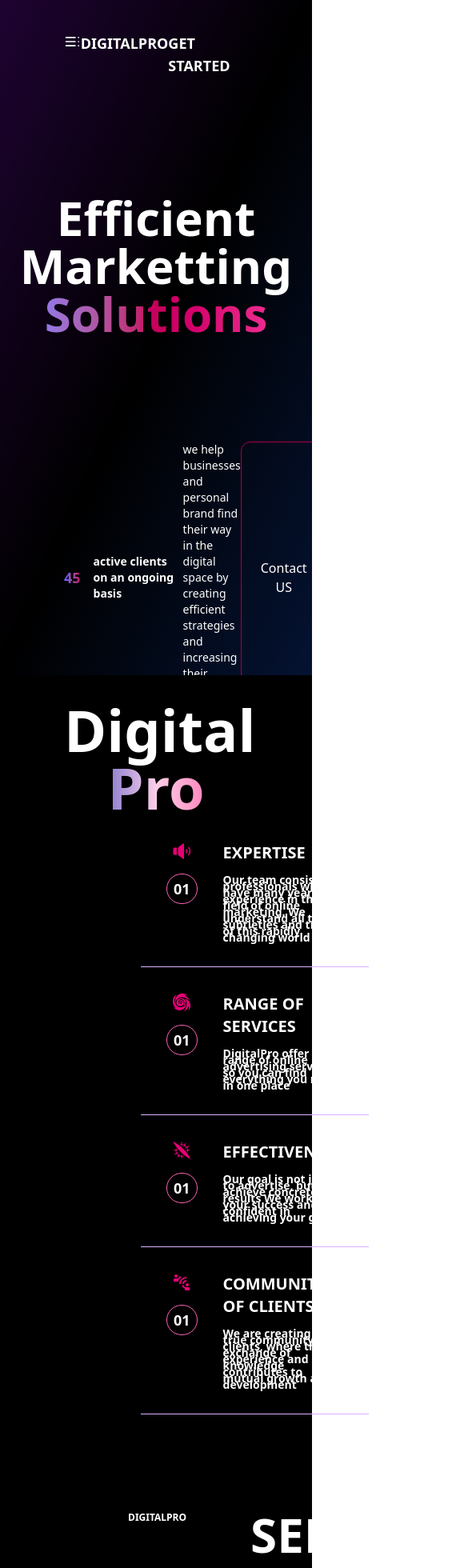
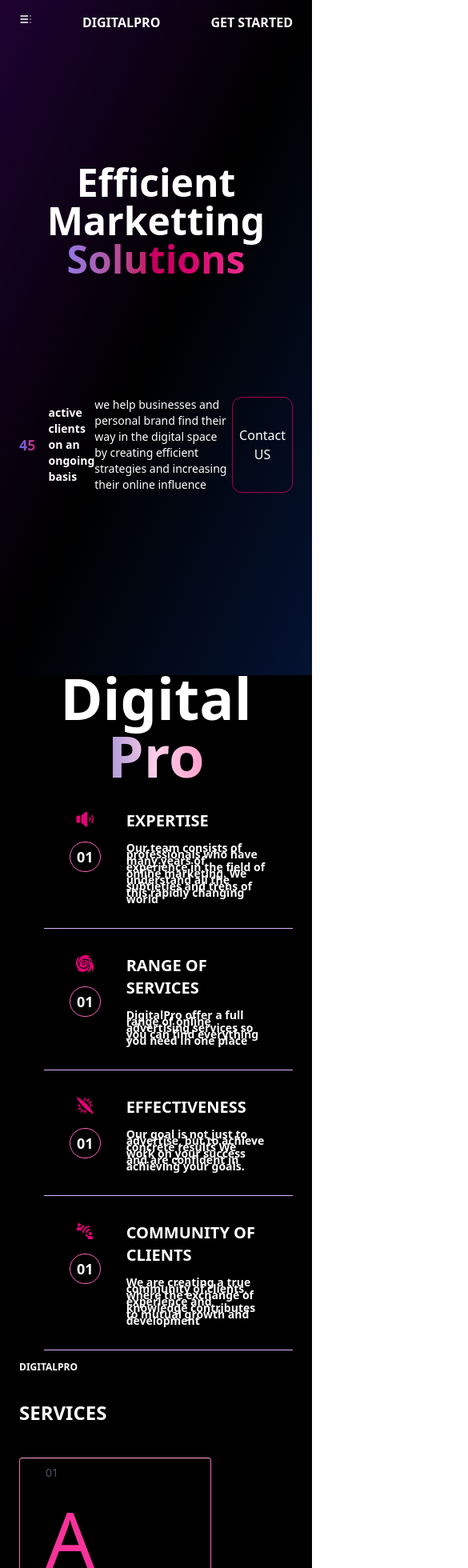
Before and after one commit to Favics-T/digital-pro, a React (Vite) app: page / in a window 390 px wide. Shown: the top 1960 px of the page at 80% size, 585 px wide, since content can reach past the window. Built offline with nearby package versions, Linux system fonts and the light colour scheme.

Commit message:
working onresponsiveness

```diff
--- a/src/App.jsx
+++ b/src/App.jsx
@@ -8,16 +8,16 @@ import Cooperate from './component/Cooperate.jsx'
 // import Cases from './com'
 function App() {
   return (
-   <div className='bg-black text-white  flex flex-col gap-10'>
+   <div className='bg-black text-white  flex flex-col md:gap-10'>
       <div className='relative  min-h-screen bg-black text-white overflow-hidden'>
-     <div className='absolute inset-0 px-20 py-10 bg-gradient-to-br from-purple-600/20 via-transparent to-blue-600/20 '>
+     <div className='absolute inset-0 md:px-20 md:py-10 py-4 px-6 bg-gradient-to-br from-purple-600/20 via-transparent to-blue-600/20 '>
      <div className='flex flex-col gap-4'>
       <Nav />
       <Heroo />
         </div>
      </div>
          </div>
-         <div className='px-20 '>
+         <div className='md:px-20 px-6 '>
           <Services />
           <Section3 />
           <Cases />
--- a/src/component/Cases.jsx
+++ b/src/component/Cases.jsx
@@ -3,16 +3,16 @@ import { LuLeaf } from "react-icons/lu";
 
 function Cases() {
   return (
-    <div className='flex py-10  gap-14 mt-15'>
+    <div className='flex md:flex-row flex-col py-10  md:gap-14 gap-6 mt-15'>
       {/* header */}
         <p className='text-white text-lg w-40 leading-3.5'>90% <span  className='text-[12px] text-gray-500'>of our clients become regular customer</span></p>
 
-      <div className='w-full flex flex-col gap-16'>
+      <div className='w-full flex flex-col md:gap-16'>
         <h1 className='font-bold text-6xl'>CASES</h1>
 
-        <div className='bg-[url("/images/And.jpg")] p-10 bg-cover bg-center bg-no-repeat w-full h-100 '>
+        <div className='bg-[url("/images/And.jpg")] md:p-10 p-4 bg-cover bg-center bg-no-repeat w-full h-100 '>
         {/* sect-1 */}
-        <div className='flex gap-14'>
+        <div className='flex md:flex-row flex-col md:gap-14'>
             {/* image */}
            <div className='flex flex-col justify-between '>
              <div className='bg-pink-600 w-14 h-14 flex items-center justify-center rounded-full bg-gradient-to-r from-pink-600 via-transparent to-purple-700 text-2xl'><LuLeaf  /></div>
--- a/src/component/Cooperate.jsx
+++ b/src/component/Cooperate.jsx
@@ -5,7 +5,7 @@ function Cooperate() {
   return (
     <div className=' bg-cover flex flex-col  h-screen bg-center bg-[url("/images/And.jpg")]'>
       <div className='w-full h-full flex flex-col gap-8 justify-center items-center '>
-        <h1 className='text-8xl font-bold text-center'>LET'S BEGIN <span className='block bg-gradient-to-r from-indigo-600 via-pink-500 to-pink-700 bg-clip-text text-transparent'> COOPERATION </span></h1>
+        <h1 className='md:text-8xl text-4xl font-bold text-center'>LET'S BEGIN <span className='block bg-gradient-to-r from-indigo-600 via-pink-500 to-pink-700 bg-clip-text text-transparent'> COOPERATION </span></h1>
             <h1 className='text-lg'>Please contact us for cooperation and service detail</h1>
             <button className='border border-b-indigo-500 border-e-pink-500 border-t-pink-300 px-10 py-2 rounded-2xl border-l-purple-500'>CONTACT US</button>
       </div>
--- a/src/component/Heroo.jsx
+++ b/src/component/Heroo.jsx
@@ -5,7 +5,7 @@ const Heroo = () => {
     <div>
 
         <div className='h-110 flex justify-center items-center'>
-             <h1 className='text-6xl text-center md:text-7xl font-bold'>Efficient
+             <h1 className='text-5xl text-center md:text-7xl font-bold'>Efficient
                <span className='block'>Marketting</span>
                 <span className='block bg-gradient-to-r bg-clip-text text-transparent from-indigo-400 via-pink-700 to-pink-500 '>Solutions </span> </h1>
 
@@ -13,14 +13,14 @@ const Heroo = () => {
 
         </div>
 
-        <div className='flex justify-between '>
+        <div className='flex  justify-between '>
             <div className='flex items-center gap-4'>
                 <h1 className='text-lg font-bold bg-gradient-to-r bg-clip-text text-transparent from-indigo-500 to-pink-700'>45</h1>
-                <p className='text-sm w-28 font-bold'>active clients on an ongoing basis</p>
+                <p className='text-sm md:w-28 font-bold'>active clients on an ongoing basis</p>
             </div>
 
-            <h1 className='text-sm w-78 font-extralight'>we help businesses and personal brand find their way in the digital space by creating efficient strategies and increasing their online influence</h1>
-            <button className='border border-pink-800 rounded-xl px-6'>Contact US </button>
+            <h1 className='text-sm md:w-78 font-extralight'>we help businesses and personal brand find their way in the digital space by creating efficient strategies and increasing their online influence</h1>
+            <button className='border border-pink-800 rounded-xl md:px-6 px-2'>Contact US </button>
         </div>
 
     </div>
--- a/src/component/Nav.jsx
+++ b/src/component/Nav.jsx
@@ -3,10 +3,10 @@ import { LuTableOfContents } from "react-icons/lu";
 
 function Nav() {
   return (
-    <div className='flex justify-between text-2xl'>
+    <div className='flex w-full justify-between md:text-2xl'>
         <LuTableOfContents className='' />
-        <h1 className='text-lg font-bold'>DIGITALPRO</h1>
-        <p className='text-lg font-bold'>GET STARTED</p>
+        <h1 className='md:text-lg font-bold'>DIGITALPRO</h1>
+        <p className='md:text-lg font-bold'>GET STARTED</p>
     </div>
   )
 }
--- a/src/component/Section3.jsx
+++ b/src/component/Section3.jsx
@@ -10,13 +10,13 @@ const list = [
 
 function Section3() {
   return (
-    <div className='px-20 mt-20 flex  py-10  gap-20  '>
+    <div className='md:px-20 md:mt-20 flex md:flex-reverse flex-col  md:py-10 py-3 gap-8  md:gap-20  '>
       <Logo />
 
         <div className=' w-full flex flex-col gap-10'>
-            <h1 className='font-bold text-6xl'>SERVICES</h1>
+            <h1 className='font-bold md:text-6xl text-2xl'>SERVICES</h1>
 
-            <div className='grid grid-cols-3  gap-4'>
+            <div className='grid grid-cols-1 md:grid-cols-3  gap-4'>
               {
                 list.map((list)=>(
                   <Section3Card key={list.name} serv={list.serv} num={list.num} letter={list.text} desc={list.desc} />
--- a/src/component/Services.jsx
+++ b/src/component/Services.jsx
@@ -22,10 +22,10 @@ function Services() {
         <h1 className='text-7xl text-center mt-8 font-bold'>Digital <span className='
        block bg-gradient-to-r bg-clip-text text-transparent from-indigo-800 via-pink-200 to-pink-500 '>Pro </span></h1>
 
-<div className='flex  gap-24'>
+<div className='flex  md:gap-24'>
 
    <div className='w-4/10'>
-    <img src={Img3} alt="" />
+    <img className='md:block hidden' src={Img3} alt="" />
 </div>
     <div>
     {
```
